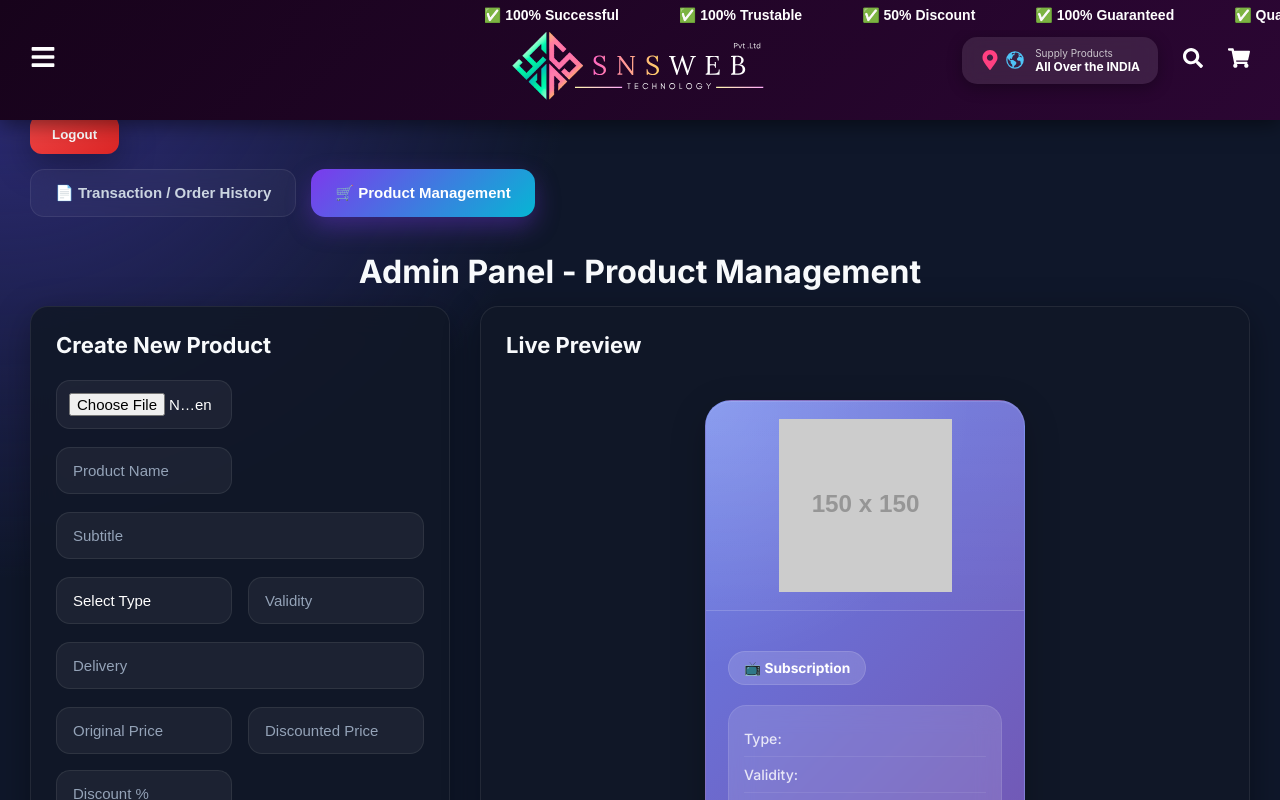
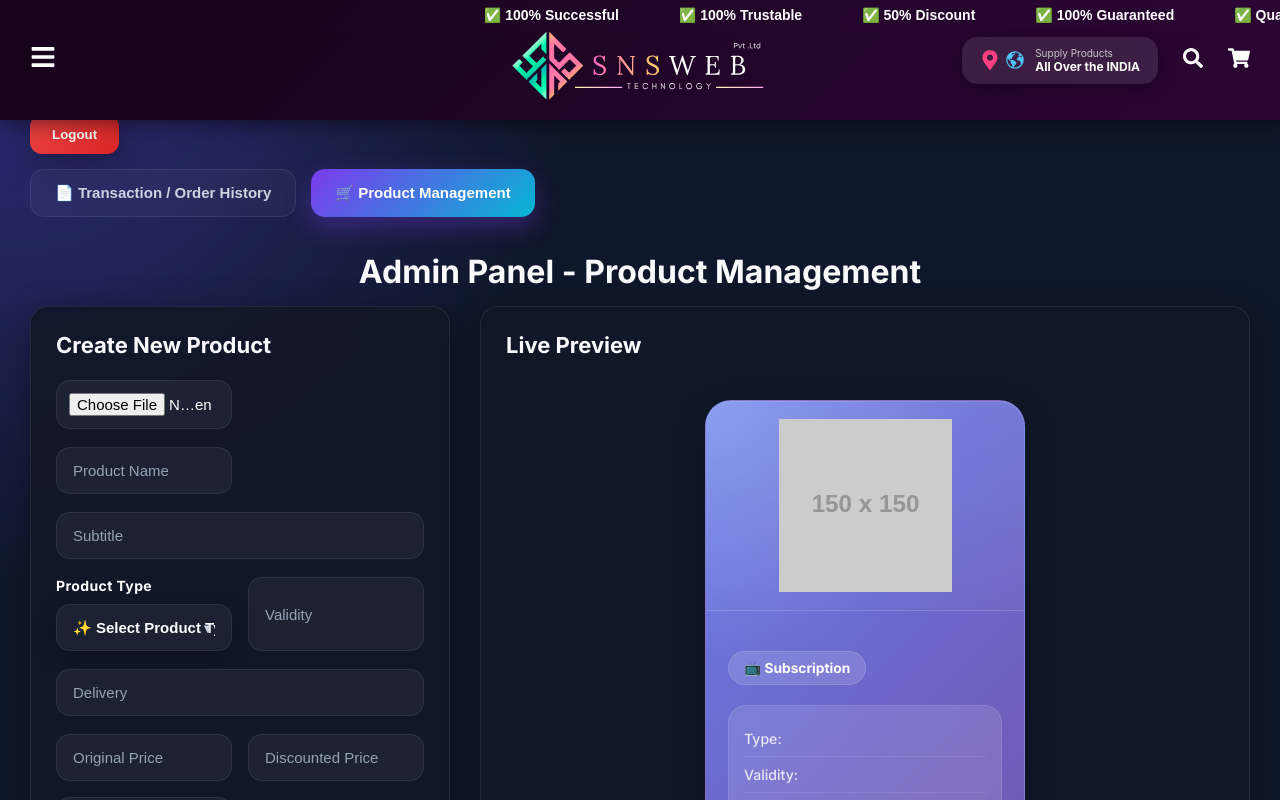
Before and after one commit to SNSweb123/sns-frontend, a React (Create React App) app: page /admin in a window 1280 px wide. Shown: the top 800 px of the page. Built offline with nearby package versions, Linux system fonts and the light colour scheme; no server answers; sample sign-in values are in the browser's storage.

Commit message:
changes on admin panel

```diff
--- a/src/pages/AdminPanel.css
+++ b/src/pages/AdminPanel.css
@@ -897,3 +897,132 @@
 .admin-title{
   text-align: center;
 }
+
+/* ================================
+   PREMIUM SELECT UI
+================================ */
+
+.custom-select-wrapper {
+  width: 100%;
+  display: flex;
+  flex-direction: column;
+  gap: 10px;
+}
+
+/* LABEL */
+
+.select-label {
+  font-size: 14px;
+  font-weight: 700;
+  color: #ffffff;
+  letter-spacing: 0.4px;
+}
+
+/* CONTAINER */
+
+.select-container {
+  position: relative;
+  width: 100%;
+}
+
+/* MAIN SELECT */
+
+.modern-select {
+  width: 100%;
+
+  padding:
+    16px 55px 16px 18px;
+
+  border-radius: 18px;
+
+  border:
+    1px solid rgba(255,255,255,0.08);
+
+  background:
+    linear-gradient(
+      135deg,
+      rgba(255,255,255,0.06),
+      rgba(255,255,255,0.03)
+    );
+
+  backdrop-filter: blur(14px);
+
+  color: white;
+
+  font-size: 15px;
+  font-weight: 600;
+
+  appearance: none;
+  cursor: pointer;
+
+  transition: 0.3s ease;
+
+  box-shadow:
+    0 8px 25px rgba(0,0,0,0.25);
+}
+
+/* HOVER */
+
+.modern-select:hover {
+  border-color: rgba(124,58,237,0.4);
+
+  transform: translateY(-1px);
+
+  box-shadow:
+    0 12px 30px rgba(124,58,237,0.18);
+}
+
+/* FOCUS */
+
+.modern-select:focus {
+  outline: none;
+
+  border-color: #7c3aed;
+
+  background:
+    linear-gradient(
+      135deg,
+      rgba(124,58,237,0.12),
+      rgba(6,182,212,0.08)
+    );
+
+  box-shadow:
+    0 0 0 4px rgba(124,58,237,0.15),
+    0 15px 35px rgba(124,58,237,0.2);
+}
+
+/* OPTIONS */
+
+.modern-select option {
+  background: #111827;
+  color: white;
+  padding: 12px;
+}
+
+/* CUSTOM ICON */
+
+.select-icon {
+  position: absolute;
+
+  top: 50%;
+  right: 18px;
+
+  transform: translateY(-50%);
+
+  pointer-events: none;
+
+  color: #cbd5e1;
+
+  font-size: 13px;
+
+  transition: 0.3s ease;
+}
+
+/* ANIMATION */
+
+.select-container:hover .select-icon {
+  color: #ffffff;
+  transform:
+    translateY(-50%)
+    rotate(180deg);
+}
--- a/src/pages/AdminPanel.jsx
+++ b/src/pages/AdminPanel.jsx
@@ -369,11 +369,40 @@ const data = await res.json();
              </div>
               <input type="text" name="subtitle" placeholder="Subtitle" value={newProduct.subtitle} onChange={handleInputChange} />
               <div className="form-row">
-                <select name="type" value={newProduct.type} onChange={handleInputChange} required>
-  <option value="">Select Type</option>
-  <option value="subscription">Subscription</option>
-  <option value="gift-voucher">Gift Voucher</option>
-</select>
+              <div className="custom-select-wrapper">
+
+  <label className="select-label">
+    Product Type
+  </label>
+
+  <div className="select-container">
+
+    <select
+      name="type"
+      value={newProduct.type}
+      onChange={handleInputChange}
+      required
+      className="modern-select"
+    >
+      <option value="">✨ Select Product Type</option>
+
+      <option value="subscription">
+        📺 Subscription
+      </option>
+
+      <option value="gift-voucher">
+        🎁 Gift Voucher
+      </option>
+
+    </select>
+
+    <span className="select-icon">
+      ▼
+    </span>
+
+  </div>
+
+</div>
                 <input type="text" name="validity" placeholder="Validity" value={newProduct.validity} onChange={handleInputChange} />
               </div>
               <input type="text" name="delivery" placeholder="Delivery" value={newProduct.delivery} onChange={handleInputChange} />
--- a/src/pages/Checkout.jsx
+++ b/src/pages/Checkout.jsx
@@ -121,7 +121,7 @@ const { data } = await axios.post(
 );
 
 const options = {
-  key: "rzp_live_SnfJZGmsVjX1gF",
+  key: "rzp_live_SqsJZi3OpN5aKO",
   amount: data.amount,
   currency: "INR",
   name: "Your Store",
```
